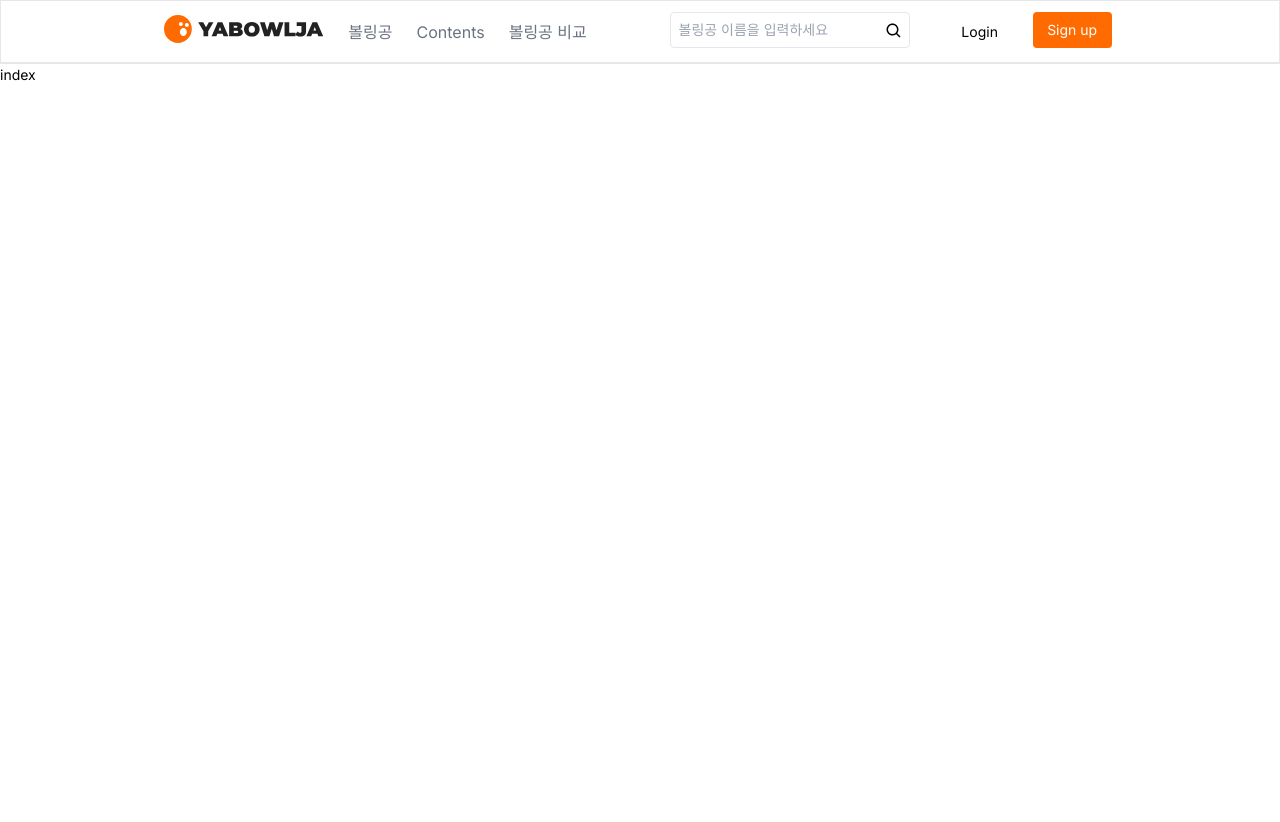
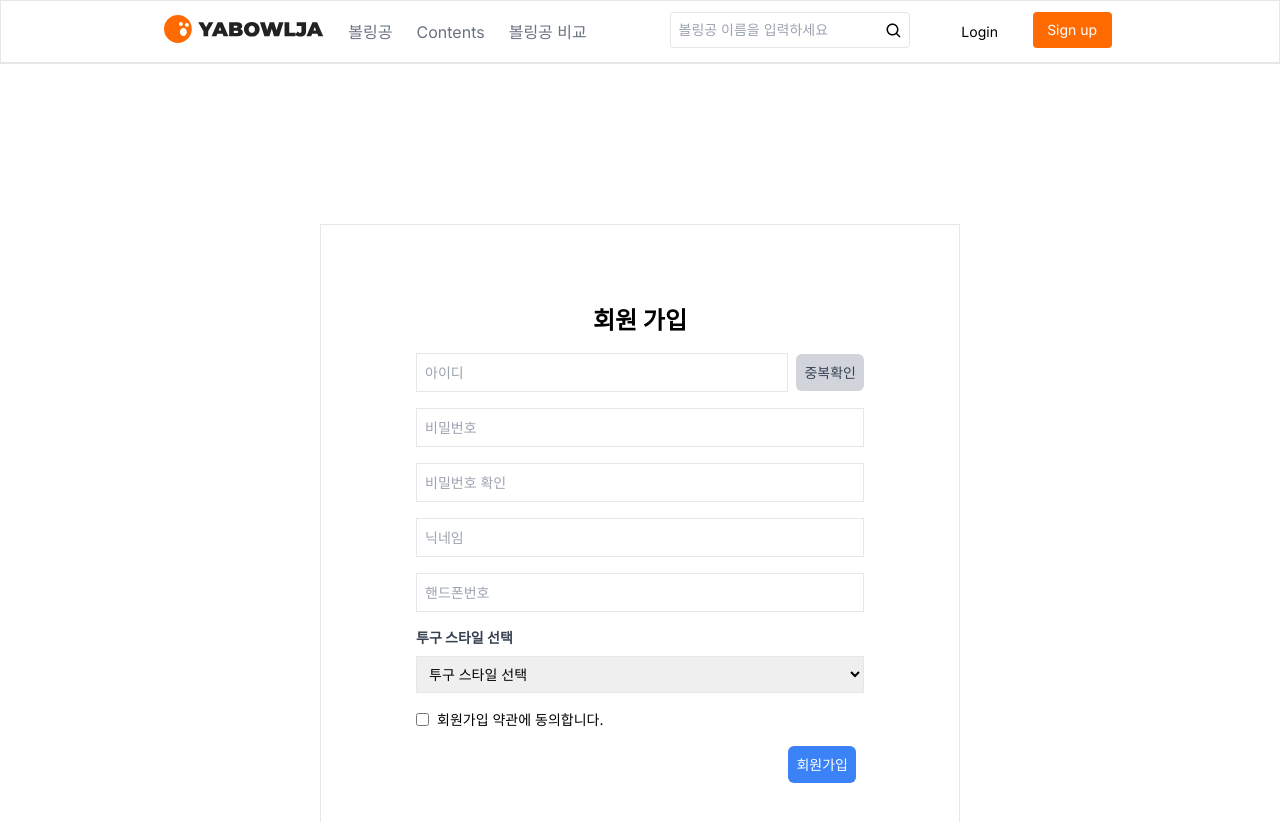
Before and after one commit to HyunJunPark0/YABOWLJA_FE, a Next.js app: page /signup in a window 1280 px wide. Shown: the top 822 px of the page. Before the commit the page ends 800 px from the top, so only its background shows below. Built offline with nearby package versions, Linux system fonts and the light colour scheme.

Commit message:
feat: signup-page UI 작업

```diff
--- a/src/components/Login/index.tsx
+++ b/src/components/Login/index.tsx
@@ -55,7 +55,7 @@ export default function LoginForm() {
             id='id'
             type='text'
             name='id'
-            placeholder='아이디를 입력하세요'
+            placeholder='아이디'
             value={loginData.id}
             onChange={handleChange}
           />
@@ -66,7 +66,7 @@ export default function LoginForm() {
             id='password'
             type='password'
             name='password'
-            placeholder='비밀번호를 입력하세요'
+            placeholder='비밀번호'
             value={loginData.password}
             onChange={handleChange}
           />
--- a/src/components/SignUp/index.tsx
+++ b/src/components/SignUp/index.tsx
@@ -1,7 +1,166 @@
-import React from 'react'
+/* eslint-disable no-console */
 
-export default function SignUpForm() {
+import { useState, useEffect } from 'react';
+
+import Link from 'next/link';
+
+interface ISignupData {
+  id: string;
+  password: string;
+  confirmPassword: string;
+  nickname: string;
+  phoneNumber: string;
+  style: string;
+  agree: boolean;
+}
+
+export default function SignupForm() {
+  const styleOptions = ['크랭커', '투핸드', '덤리스', '클래식'];
+  const [signupData, setSignupData] = useState<ISignupData>({
+    id: '',
+    password: '',
+    confirmPassword: '',
+    nickname: '',
+    phoneNumber: '',
+    style: '',
+    agree: false,
+  });
+
+  const handleChange = (
+    event: React.ChangeEvent<HTMLInputElement>
+  ) => {
+    const { name, value, type, checked } = event.target;
+
+    setSignupData((prevSignupData) => ({
+      ...prevSignupData,
+      [name]: type === 'checkbox' ?  checked : value,
+    }));
+
+  };
+
+
+
+  const handleSubmit = () => {
+
+  };
+
+  useEffect(() => {
+    console.log('Signup Data:', signupData);
+  }, [signupData]);
+
+
   return (
-    <div>index</div>
-  )
+    <div className='max-w-[40rem] h-[40rem] flex flex-col items-center justify-center m-auto border mt-[10rem]'>
+      <h2 className='text-2xl font-bold mb-4'>회원 가입</h2>
+      <form onSubmit={handleSubmit} className='w-full max-w-md'>
+        <div className='mb-4 flex items-center'>
+          <input
+            className='border p-2 flex-grow'
+            id='id'
+            type='text'
+            name='id'
+            placeholder='아이디'
+            value={signupData.id}
+            onChange={handleChange}
+          />
+
+          <button
+            type='button'
+            className='bg-gray-300 text-gray-700 p-2 rounded-md ml-2 hover:bg-gray-400 focus:outline-none focus:shadow-outline-gray'
+          >
+            중복확인
+          </button>
+        </div>
+
+        <div className='mb-4 flex items-center'>
+          <input
+            className='border p-2 flex-grow'
+            id='password'
+            type='password'
+            name='password'
+            placeholder='비밀번호'
+            value={signupData.password}
+            onChange={handleChange}
+          />
+        </div>
+
+        <div className='mb-4 flex items-center'>
+          <input
+            className='border p-2 flex-grow'
+            id='confirmPassword'
+            type='password'
+            name='confirmPassword'
+            placeholder='비밀번호 확인'
+            value={signupData.confirmPassword}
+            onChange={handleChange}
+          />
+        </div>
+
+        <div className='mb-4 flex items-center'>
+          <input
+            className='border p-2 flex-grow'
+            id='nickname'
+            type='text'
+            name='nickname'
+            placeholder='닉네임'
+            value={signupData.nickname}
+            onChange={handleChange}
+          />
+        </div>
+
+        <div className='mb-4 flex items-center'>
+          <input
+            className='border p-2 flex-grow'
+            id='phoneNumber'
+            type='tel'
+            name='phoneNumber'
+            placeholder='핸드폰번호'
+            value={signupData.phoneNumber}
+            onChange={handleChange}
+          />
+        </div>
+        <div className='mb-4'>
+          <label className='block text-gray-700 text-sm font-bold mb-2'>
+            투구 스타일 선택
+          </label>
+          <select
+            className='border p-2 w-full'
+            id='style'
+            name='style'
+            value={signupData.style}
+            onChange={handleChange}
+          >
+            <option value=''>투구 스타일 선택</option>
+            {styleOptions.map((style, index) => (
+              <option key={index} value={style}>
+                {style}
+              </option>
+            ))}
+          </select>
+        </div>
+
+        <div className='mb-4 flex items-center'>
+          <input
+            type='checkbox'
+            id='agree'
+            name='agree'
+            checked={signupData.agree}
+            onChange={handleChange}
+          />
+          <label htmlFor='agree' className='ml-2'>
+            회원가입 약관에 동의합니다.
+          </label>
+        </div>
+
+        <div className='flex justify-end'>
+          <button
+            type='submit'
+            className='bg-blue-500 text-white p-2 rounded-md hover:bg-blue-600 focus:outline-none focus:shadow-outline-blue mr-2'
+          >
+            회원가입
+          </button>
+        </div>
+      </form>
+    </div>
+  );
 }
```
